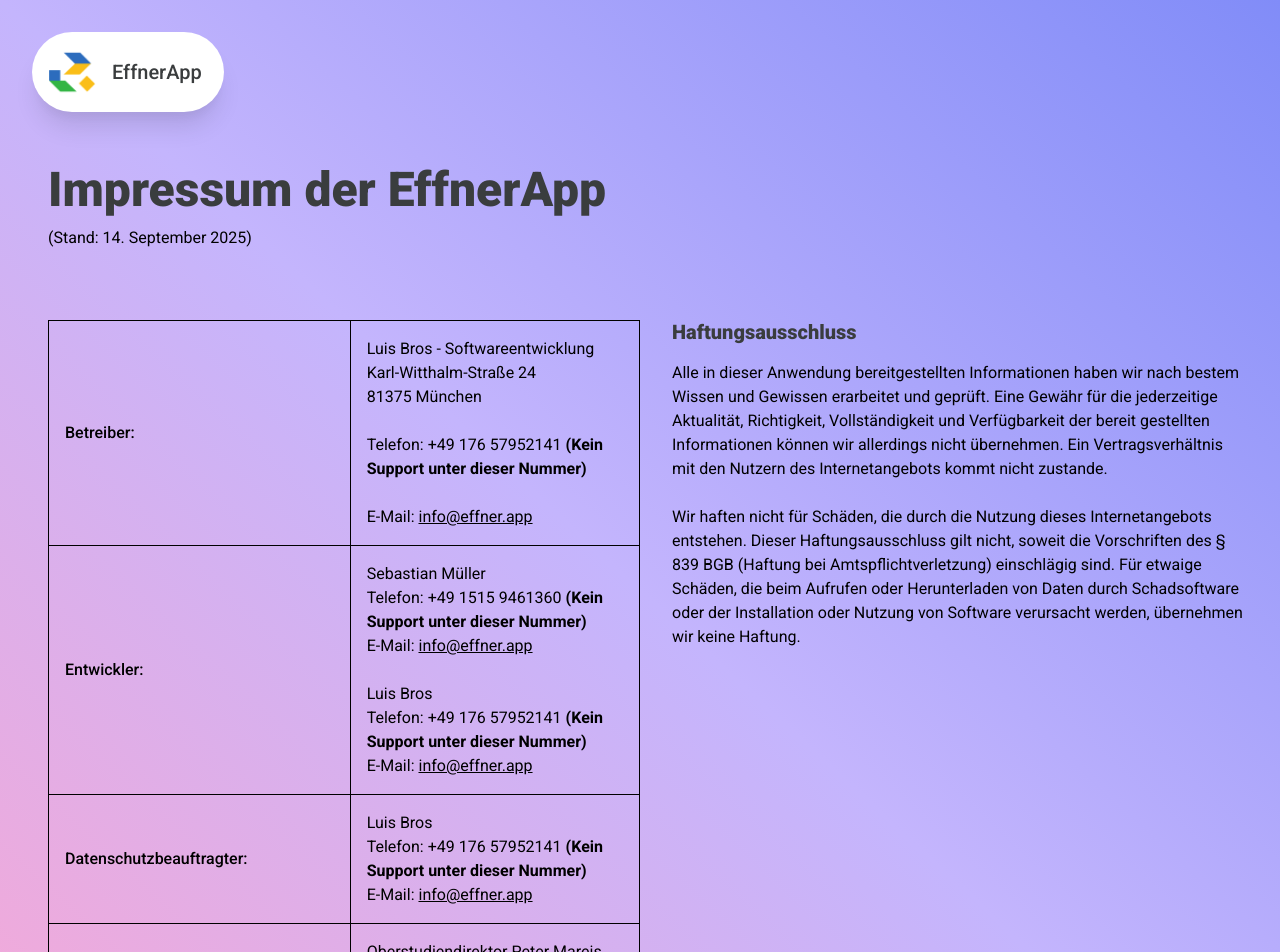
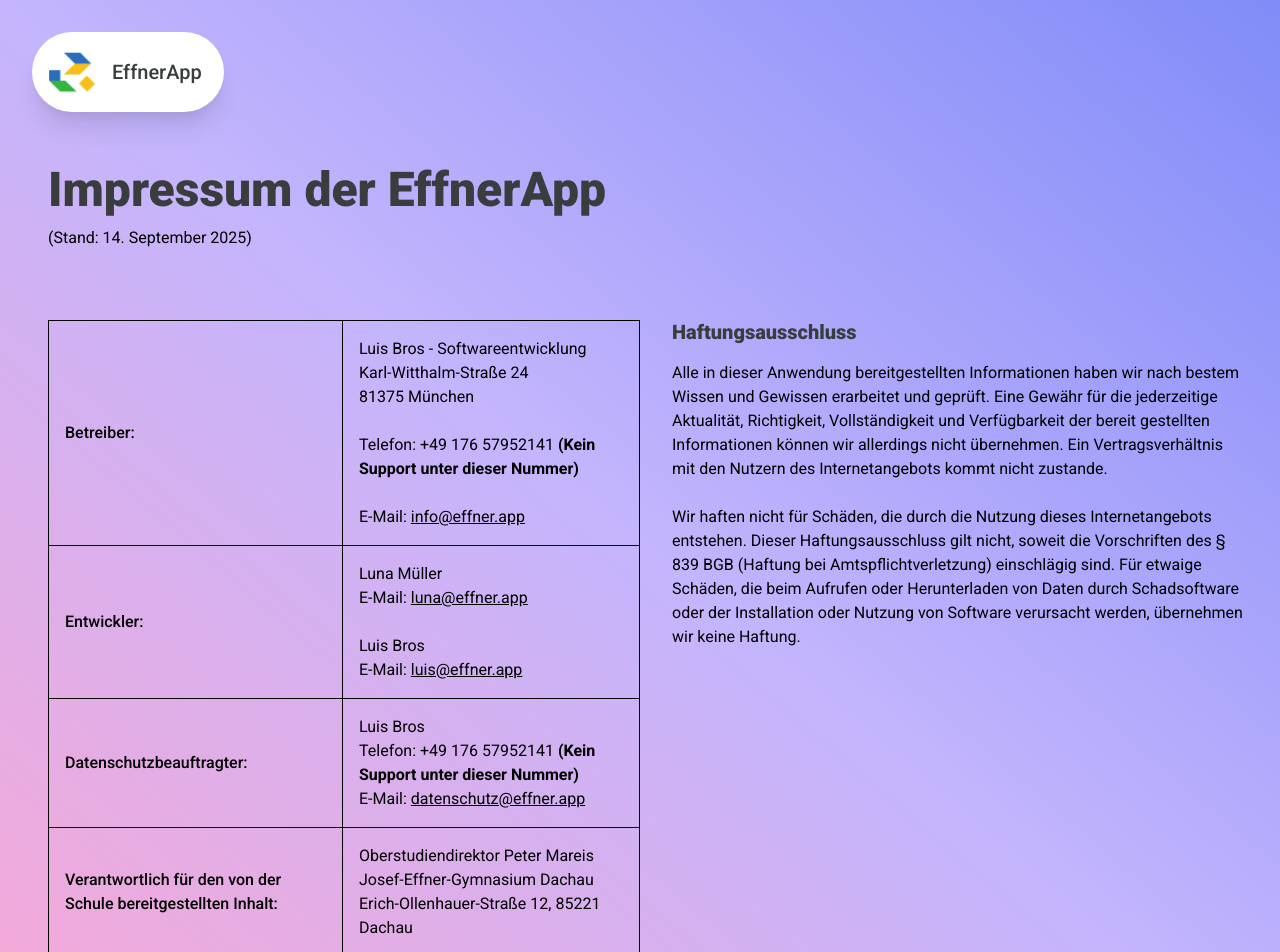
Before and after one commit to EffnerApp/effner.app, a Vue app: page /imprint in a window 1280 px wide. Shown: the top 952 px of the page. Built offline with nearby package versions, Linux system fonts and the light colour scheme.

Commit message:
update Imprint.vue and Footer.vue

```diff
--- a/src/components/Footer.vue
+++ b/src/components/Footer.vue
@@ -12,7 +12,7 @@
 export default {
   name: "Footer",
   mounted() {
-    this.$refs.copyright.textContent = '© ' + new Date().getFullYear() + ' EffnerApp von Sebastian Müller & Luis Bros'
+    this.$refs.copyright.textContent = '© ' + new Date().getFullYear() + ' EffnerApp von Luna Müller & Luis Bros'
   }
 }
 </script>
--- a/src/views/Imprint.vue
+++ b/src/views/Imprint.vue
@@ -29,13 +29,11 @@
             <tr>
               <td class="border border-black p-4 font-medium">Entwickler:</td>
               <td class="border border-black p-4">
-                <p>Sebastian Müller</p>
-                <p>Telefon: +49 1515 9461360 <b>(Kein Support unter dieser Nummer)</b></p>
-                <p>E-Mail: <a class="underline" href="mailto:info@effner.app">info@effner.app</a></p>
+                <p>Luna Müller</p>
+                <p>E-Mail: <a class="underline" href="mailto:luna@effner.app">luna@effner.app</a></p>
                 <br>
                 <p>Luis Bros</p>
-                <p>Telefon: +49 176 57952141 <b>(Kein Support unter dieser Nummer)</b></p>
-                <p>E-Mail: <a class="underline" href="mailto:info@effner.app">info@effner.app</a></p>
+                <p>E-Mail: <a class="underline" href="mailto:luis@effner.app">luis@effner.app</a></p>
               </td>
             </tr>
             <tr>
@@ -43,7 +41,7 @@
               <td class="border border-black p-4">
                 <p>Luis Bros</p>
                 <p>Telefon: +49 176 57952141 <b>(Kein Support unter dieser Nummer)</b></p>
-                <p>E-Mail: <a class="underline" href="mailto:info@effner.app">info@effner.app</a></p>
+                <p>E-Mail: <a class="underline" href="mailto:datenschutz@effner.app">datenschutz@effner.app</a></p>
               </td>
             </tr>
             <tr>
```
